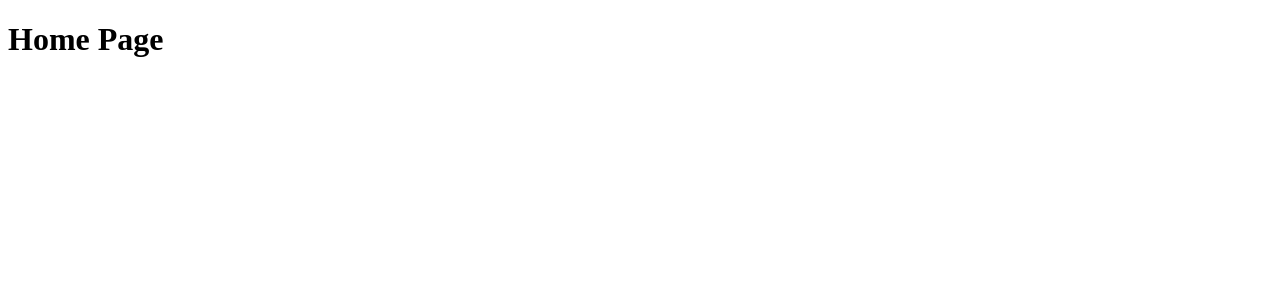
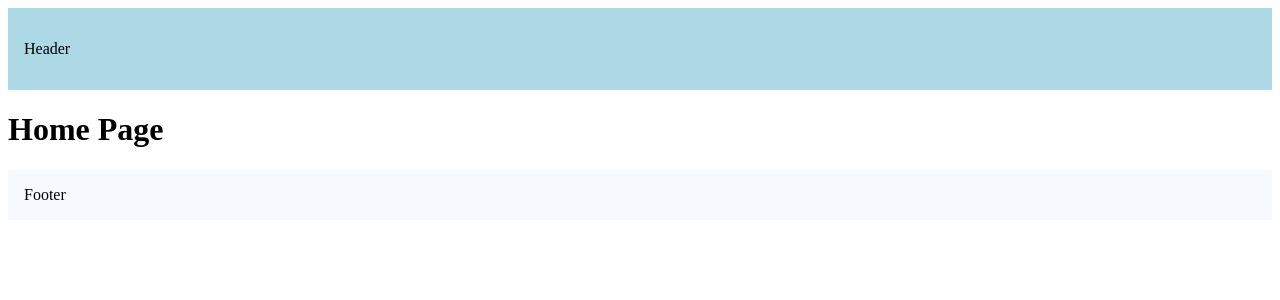
Before and after one commit to KaranRohra/nextjs-codevolution, a Next.js app in the folder routing-demo/: page / in a window 1280 px wide. Shown: the top 300 px of the page. Built offline with nearby package versions, Linux system fonts and the light colour scheme.

Commit message:
15 - Nested Layout

```diff
--- a/routing-demo/src/app/layout.tsx
+++ b/routing-demo/src/app/layout.tsx
@@ -1,16 +1,34 @@
 export const metadata = {
-  title: 'Next.js',
-  description: 'Generated by Next.js',
-}
+  title: "Next.js",
+  description: "Generated by Next.js",
+};
 
 export default function RootLayout({
   children,
 }: {
-  children: React.ReactNode
+  children: React.ReactNode;
 }) {
   return (
     <html lang="en">
-      <body>{children}</body>
+      <body>
+        <header
+          style={{
+            backgroundColor: "lightblue",
+            padding: "1rem",
+          }}
+        >
+          <p>Header</p>
+        </header>
+        {children}
+        <footer
+          style={{
+            backgroundColor: "ghostwhite",
+            padding: "1rem",
+          }}
+        >
+          Footer
+        </footer>
+      </body>
     </html>
-  )
+  );
 }
```
Also changed, not shown: routing-demo/src/app/products/[productId]/layout.tsx (added, +12 -0 lines).
